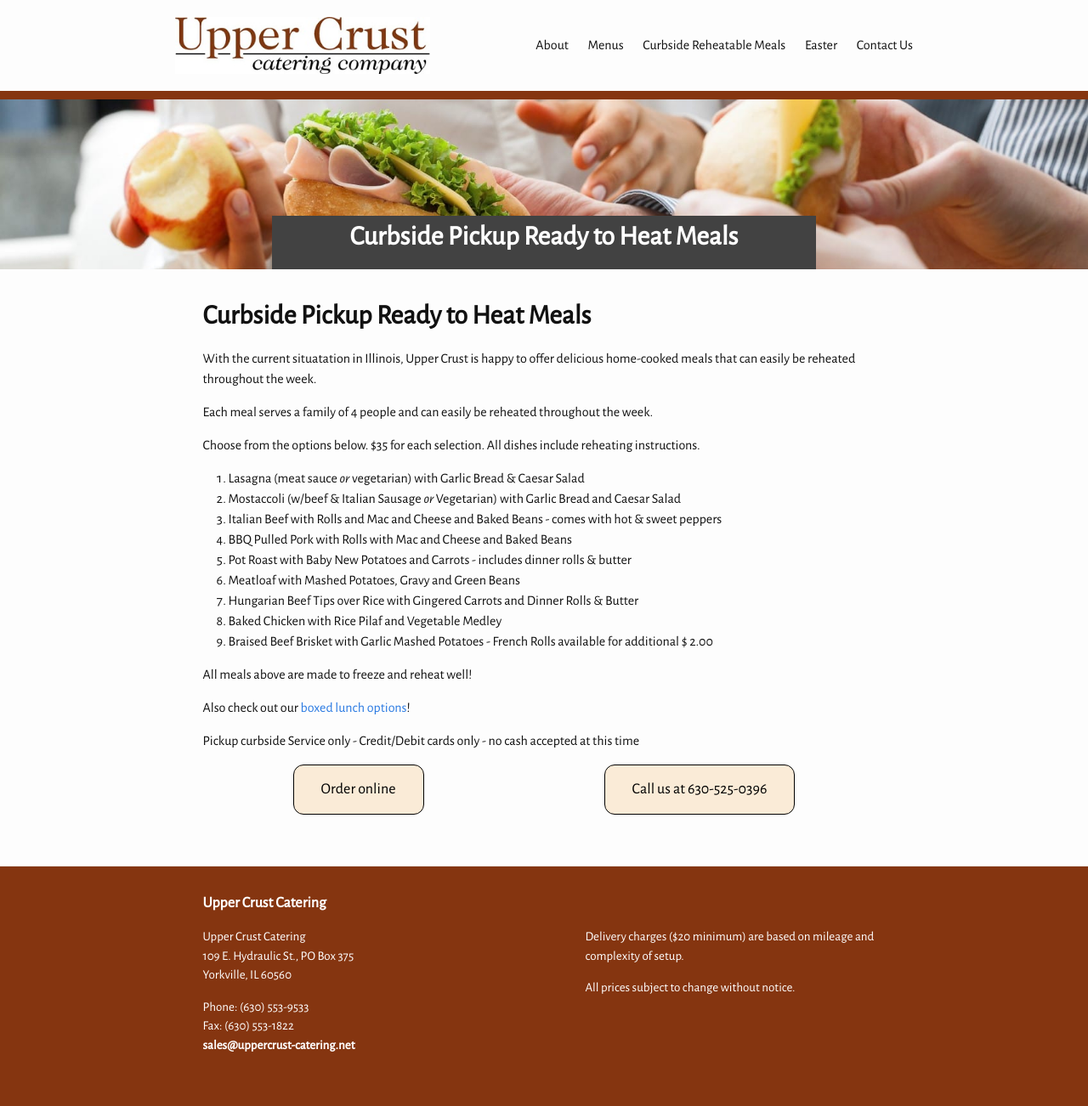
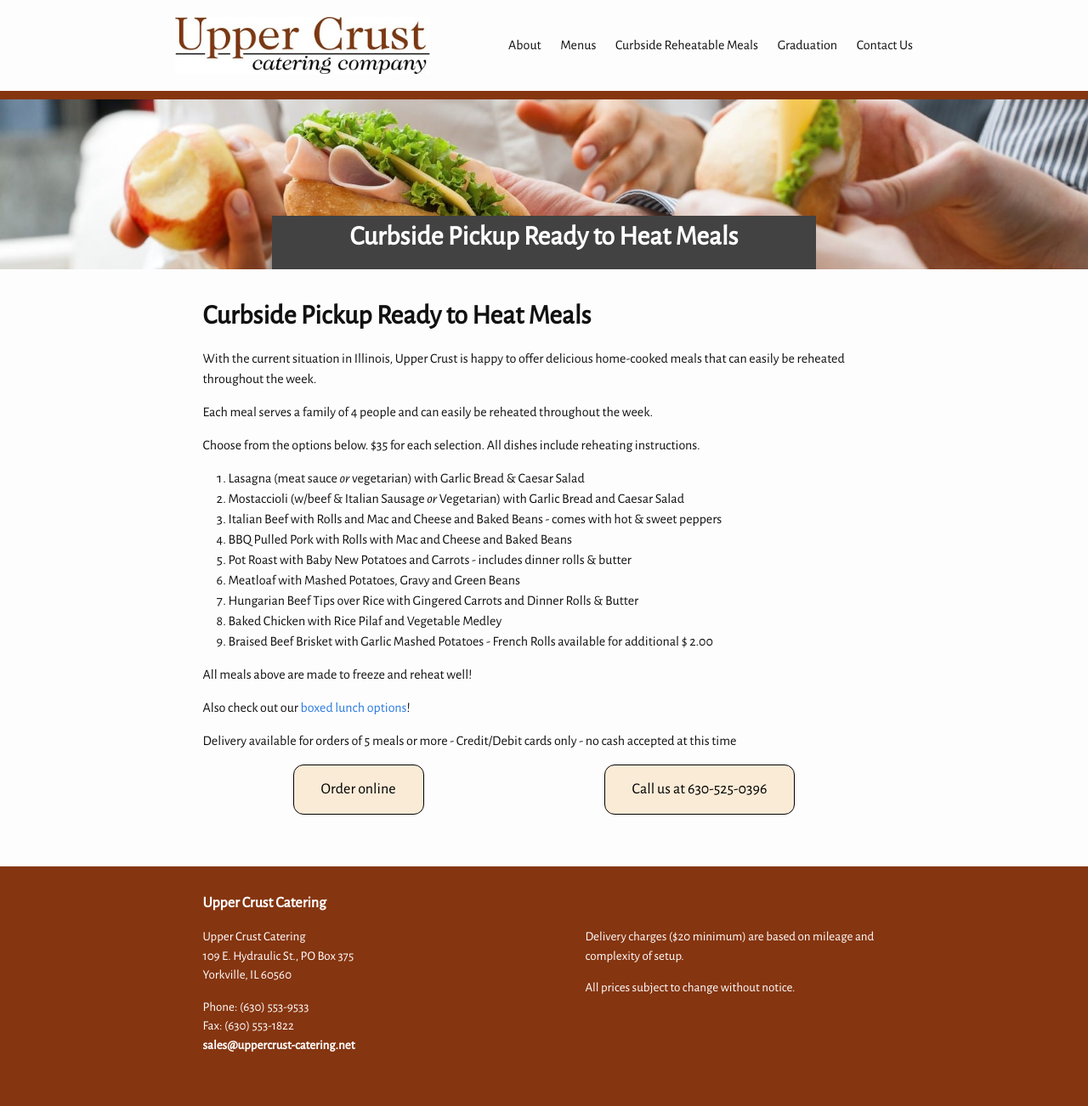
Before and after one commit to kmorrell27/UpperCrustCatering, a Jekyll site: the page built from ready-to-heat.md, in a window 1280 px wide. Shown: the whole page at 85% size. Built offline with Jekyll 4.4.1, drawn with Linux system fonts in a browser that asks for light colours.

Commit message:
Easter is over!
Boy and the business isn't magically fixed yet. Let's try a few more
things. I'm not saying it was the typos that caused global economic
downturn, but how can I leave them and say I did my part?

```diff
--- a/_config.yml
+++ b/_config.yml
@@ -9,7 +9,7 @@
 title: Upper Crust Catering
 email: sales@uppercrust-catering.net
 description: > # this means to ignore newlines until "baseurl:"
-  Whatever the occasion, Chef Mitch Morrell brings 35 years of culinary
+  Whatever the occasion, Chef Mitch Morrell brings 40 years of culinary
   experience to events across Yorkville and the west Chicagoland area. Upper
   Crust offers a wide variety of excellent homemade cuisine selections from
   simple to gourmet, all prepared with Chef Mitch's personal touch!
--- a/_includes/header.html
+++ b/_includes/header.html
@@ -31,8 +31,8 @@
         <a class="page-link" href="{{ site.baseurl }}/ready-to-heat/">
           Curbside Reheatable Meals
         </a>
-        <a class="page-link" href="{{ site.baseurl }}/specials/easter/">
-          Easter
+        <a class="page-link" href="{{ site.baseurl }}/specials/graduation/">
+          Graduation
         </a>
         <a class="page-link" href="{{ site.baseurl }}/contact-us/">
           Contact Us
--- a/ready-to-heat.md
+++ b/ready-to-heat.md
@@ -1,16 +1,16 @@
 ---
 layout: menu
-title: 'Curbside Pickup Ready to Heat Meals'
-headline: 'Curbside Pickup Ready to Heat Meals'
-custom-classes: 'ready-to-heat'
+title: "Curbside Pickup Ready to Heat Meals"
+headline: "Curbside Pickup Ready to Heat Meals"
+custom-classes: "ready-to-heat"
 permalink: /ready-to-heat/
 image-filename: boxed-lunch.jpg
 ---
 
 ## Curbside Pickup Ready to Heat Meals
 
-With the current situatation in Illinois, Upper Crust is happy to offer
-delicious home-cooked meals that can easily be reheated throughout the week.
+With the current situation in Illinois, Upper Crust is happy to offer delicious
+home-cooked meals that can easily be reheated throughout the week.
 
 Each meal serves a family of 4 people and can easily be reheated throughout the
 week.
@@ -19,7 +19,7 @@
 reheating instructions.
 
 1. Lasagna (meat sauce _or_ vegetarian) with Garlic Bread & Caesar Salad
-2. Mostaccoli (w/beef & Italian Sausage _or_ Vegetarian) with Garlic Bread and
+2. Mostaccioli (w/beef & Italian Sausage _or_ Vegetarian) with Garlic Bread and
    Caesar Salad
 3. Italian Beef with Rolls and Mac and Cheese and Baked Beans - comes with hot &
    sweet peppers
@@ -35,8 +35,8 @@
 
 Also check out our [boxed lunch options](/menus/boxed-lunches/)!
 
-Pickup curbside Service only - Credit/Debit cards only - no cash accepted at
-this time
+Delivery available for orders of 5 meals or more - Credit/Debit cards only - no
+cash accepted at this time
 
 <div class="buttonContainer">
   <a
```
Also changed, not shown: _menus/ala-carte.md (+2 -2 lines), about.md (+1 -1 lines).
